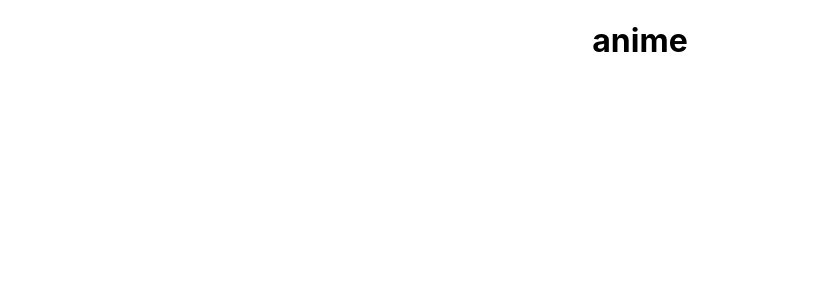
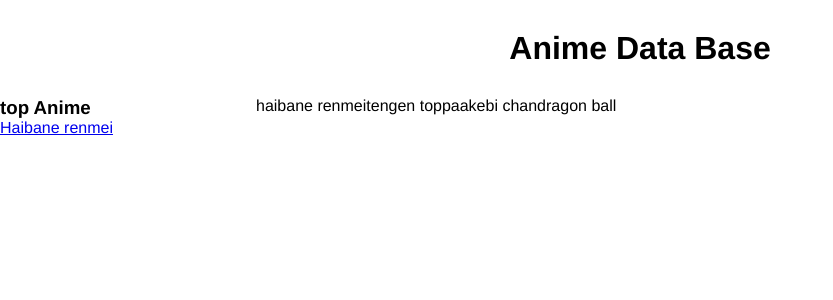
Before and after one commit to RicardVillalba/anime_db, a React (Create React App) app: page / in a window 1280 px wide. Shown: the top 300 px of the page, without its empty margins (0-833 px from the left). Built offline with nearby package versions, Linux system fonts and the light colour scheme.

Commit message:
Heade sidebaranime main anime contents creates basic styles done

```diff
--- a/src/App.css
+++ b/src/App.css
@@ -1,3 +1,11 @@
-.App {
-  text-align: center;
+* {
+  margin: 0;
+  padding: 0;
+  box-sizing: border-box;
+  font-family:  Helvetica, Arial, sans-serif;
 }
+
+.mainSectionsContainer{
+  width: 100%;
+  display: flex;
+}
--- a/src/App.js
+++ b/src/App.js
@@ -1,11 +1,20 @@
+import { useState, useEffect } from "react";
+import Header from "./components/Header";
+import SidebarAnime from "./components/SidebarAnime";
+import MainAnimeContent from "./components/MainAnimeContent";
 import "./App.css";
 
 const App = () => {
+  const [animeList, SetAnimeList] = useState([]);
+  const [topAnime, SetTopAnime] = useState([]);
+  const [search, SetSearch] = useState("");
   return (
     <div className="App">
-      <header className="App-header">
-        <h1>anime</h1>
-      </header>
+      <Header />
+      <div className="mainSectionsContainer">
+        <SidebarAnime topAnime={topAnime} />
+        <MainAnimeContent animeList={animeList} />
+      </div>
     </div>
   );
 };
--- /dev/null
+++ b/src/components/Header.js
@@ -0,0 +1,13 @@
+import "./css/Header.css";
+
+const Header = () => {
+  return (
+    <header>
+      <div>
+        <h1>anime data base</h1>
+      </div>
+    </header>
+  );
+};
+
+export default Header;
--- /dev/null
+++ b/src/components/MainAnimeContent.js
@@ -0,0 +1,13 @@
+import "./css/MainAnimeContent.css";
+
+const MainAnimeContent = () => {
+  return (
+    <div className="mainAnimeContainer">
+      <span>haibane renmei</span>
+      <span>tengen toppa</span>
+      <span>akebi chan</span>
+      <span>dragon ball</span>
+    </div>
+  );
+};
+export default MainAnimeContent;
--- /dev/null
+++ b/src/components/SidebarAnime.js
@@ -0,0 +1,16 @@
+import "./css/SidebarAnime.css";
+
+const SidebarAnime = () => {
+  return (
+    <div className="sidebarContainer">
+      <nav>
+        <h3>top Anime</h3>
+        <a href="#" target="_blank" rel="noreferrer">
+          Haibane renmei
+        </a>
+      </nav>
+    </div>
+  );
+};
+
+export default SidebarAnime;
--- /dev/null
+++ b/src/components/css/Header.css
@@ -0,0 +1,13 @@
+header div {
+    display: flex;
+    justify-content: center;
+    width: 100%;
+}
+
+header h1 {
+    display: inline;
+    padding: 30px 0 30px 0;
+    width: 80%;
+    text-align: center;
+    text-transform: capitalize;
+}
--- /dev/null
+++ b/src/components/css/MainAnimeContent.css
@@ -0,0 +1,3 @@
+.mainAnimeContainer {
+    width: 80vw;
+}
--- /dev/null
+++ b/src/components/css/SidebarAnime.css
@@ -0,0 +1,3 @@
+.sidebarContainer {
+    width: 20vw;
+}
--- a/src/index.js
+++ b/src/index.js
@@ -1,17 +1,11 @@
-import React from 'react';
-import ReactDOM from 'react-dom';
-import './index.css';
-import App from './App';
-import reportWebVitals from './reportWebVitals';
+import React from "react";
+import ReactDOM from "react-dom";
+import "./index.css";
+import App from "./App";
 
 ReactDOM.render(
   <React.StrictMode>
     <App />
   </React.StrictMode>,
-  document.getElementById('root')
+  document.getElementById("root")
 );
-
-// If you want to start measuring performance in your app, pass a function
-// to log results (for example: reportWebVitals(console.log))
-// or send to an analytics endpoint. Learn more: https://bit.ly/CRA-vitals
-reportWebVitals();
--- a/src/reportWebVitals.js
+++ /dev/null
@@ -1,13 +0,0 @@
-const reportWebVitals = onPerfEntry => {
-  if (onPerfEntry && onPerfEntry instanceof Function) {
-    import('web-vitals').then(({ getCLS, getFID, getFCP, getLCP, getTTFB }) => {
-      getCLS(onPerfEntry);
-      getFID(onPerfEntry);
-      getFCP(onPerfEntry);
-      getLCP(onPerfEntry);
-      getTTFB(onPerfEntry);
-    });
-  }
-};
-
-export default reportWebVitals;
```
Also changed, not shown: src/setupTests.js (deleted, +0 -5 lines).
